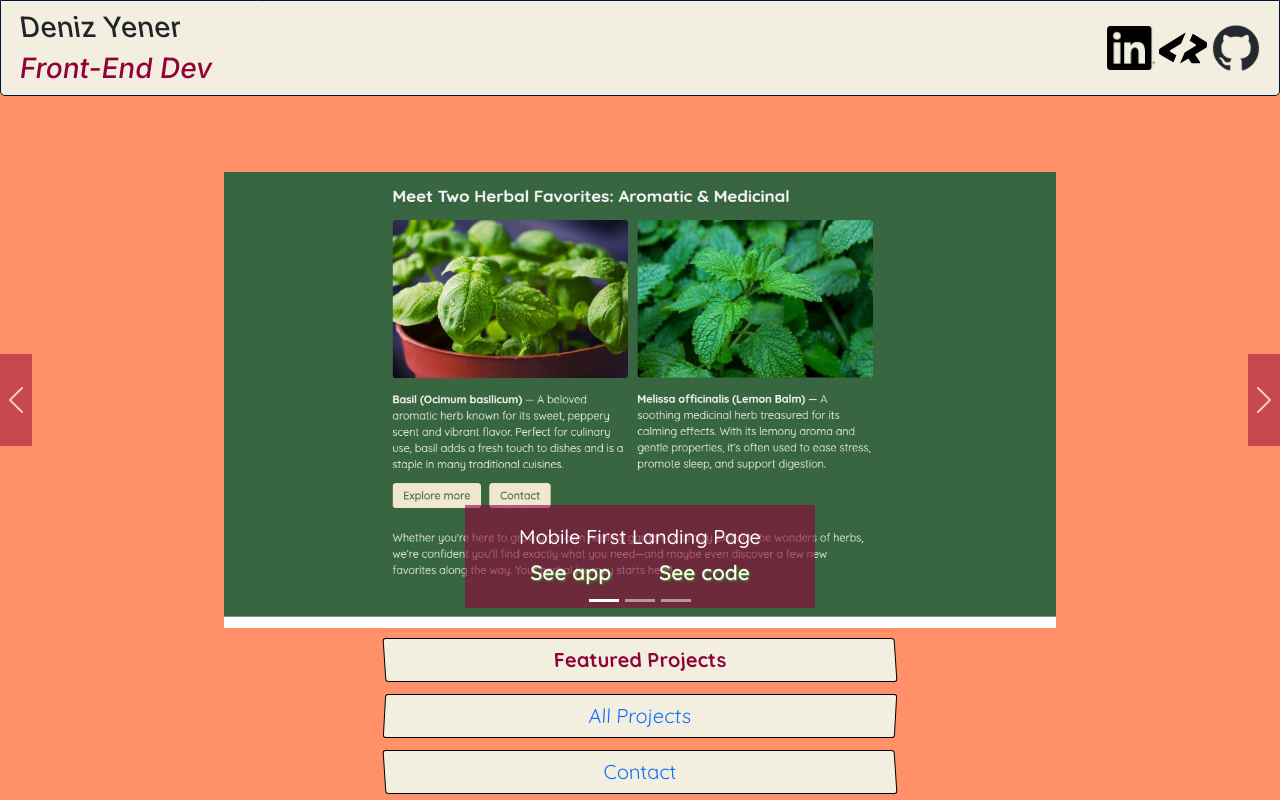
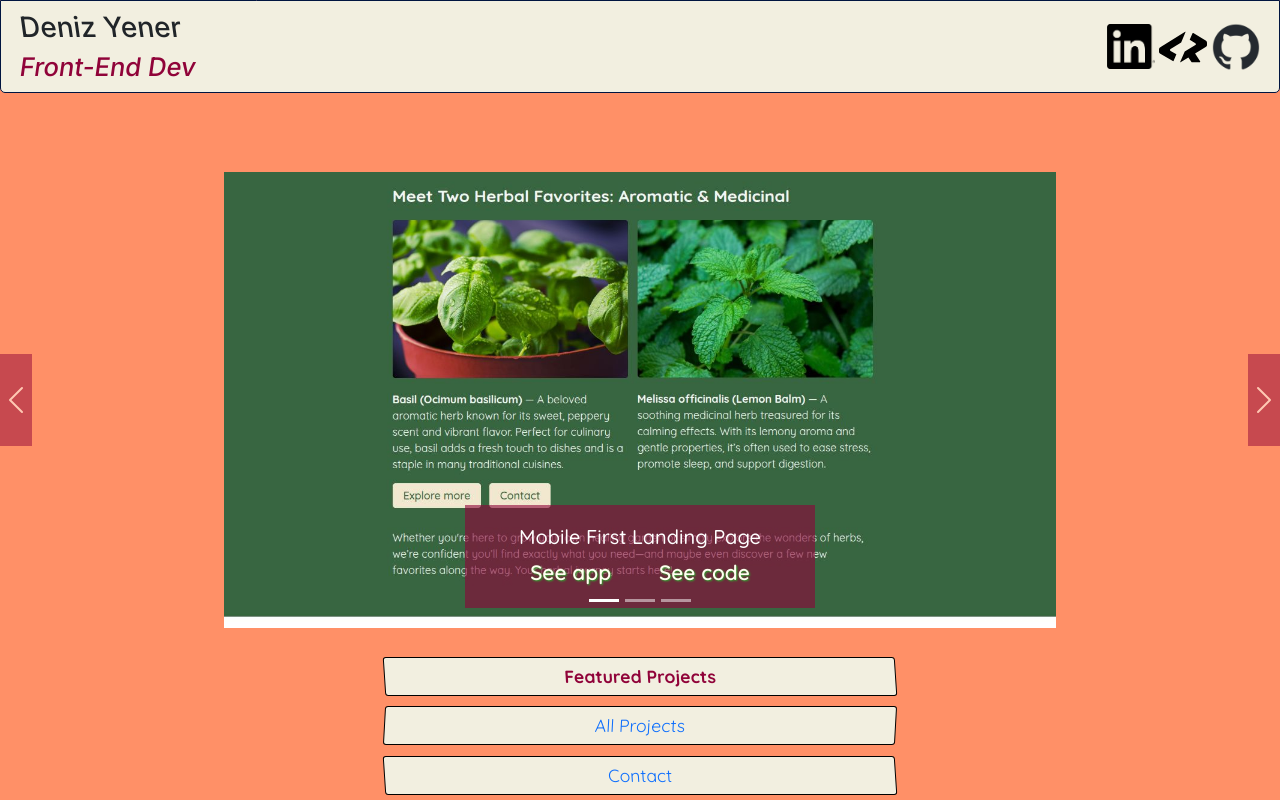
Before and after one commit to zenidreney/portfolio-landing, a plain HTML site: page index.html in a window 1280 px wide. Shown: the top 800 px of the page. Drawn offline with nearby package versions, Linux system fonts and the light colour scheme.

Commit message:
declared border-box glolbally adjusted logo z-i

```diff
--- a/styles.css
+++ b/styles.css
@@ -1,3 +1,9 @@
+*,
+*::before,
+*::after {
+    box-sizing: border-box;
+}
+
 html,
 body,
 section
@@ -6,7 +12,7 @@ section
     margin: 0;
     scroll-behavior: smooth;
     scroll-padding: 0;
-    box-sizing: border-box;
+    /*box-sizing: border-box;*/
     font-family: "Quicksand", sans-serif;
     background-color: #ff9067;
 }
@@ -61,7 +67,7 @@ a:focus {
     border-radius: 0 0 5px 5px;
 
     background-color: rgba(241, 250, 238, 0.9);
-    box-sizing: border-box;
+    /*box-sizing: border-box;*/
     display: block;
     text-align: center;
 
@@ -73,6 +79,7 @@ a:focus {
     padding: 5px 15px;
     */
     animation: fadeIn 0.5s linear;
+    z-index: 55;
 }
 
 .nav-c-container,
@@ -87,14 +94,14 @@ a:focus {
 }
 
 .nav-item-c-container h1 {
-    font-size: 1.95rem;
+    font-size: 1.8rem;
     /*display: inline-block;  */
     transform: skewX(8deg); /* positive angle bends to the left */
 
 }
 
 .nav-item-c-container h2 {
-    font-size: 1.75rem;
+    font-size: 1.6rem;
     margin-bottom: 0;
     color: #900339;
     display: inline-block;
@@ -190,7 +197,7 @@ a:focus {
     flex-direction: column-reverse;
     justify-content: flex-start;
     align-items: center;
-    font-size: 1.25rem;
+    font-size: 1.1rem;
 }
 
 .low-item a {
@@ -202,7 +209,7 @@ a:focus {
 .c-btn-featured,
 .c-btn-about {
     border: 1px solid black;
-    box-sizing: border-box;
+    /*box-sizing: border-box;*/
     background-color: rgba(241, 250, 238, 0.9);
     padding: 0.3em 0.6em;
     margin: 0.3em;
```
